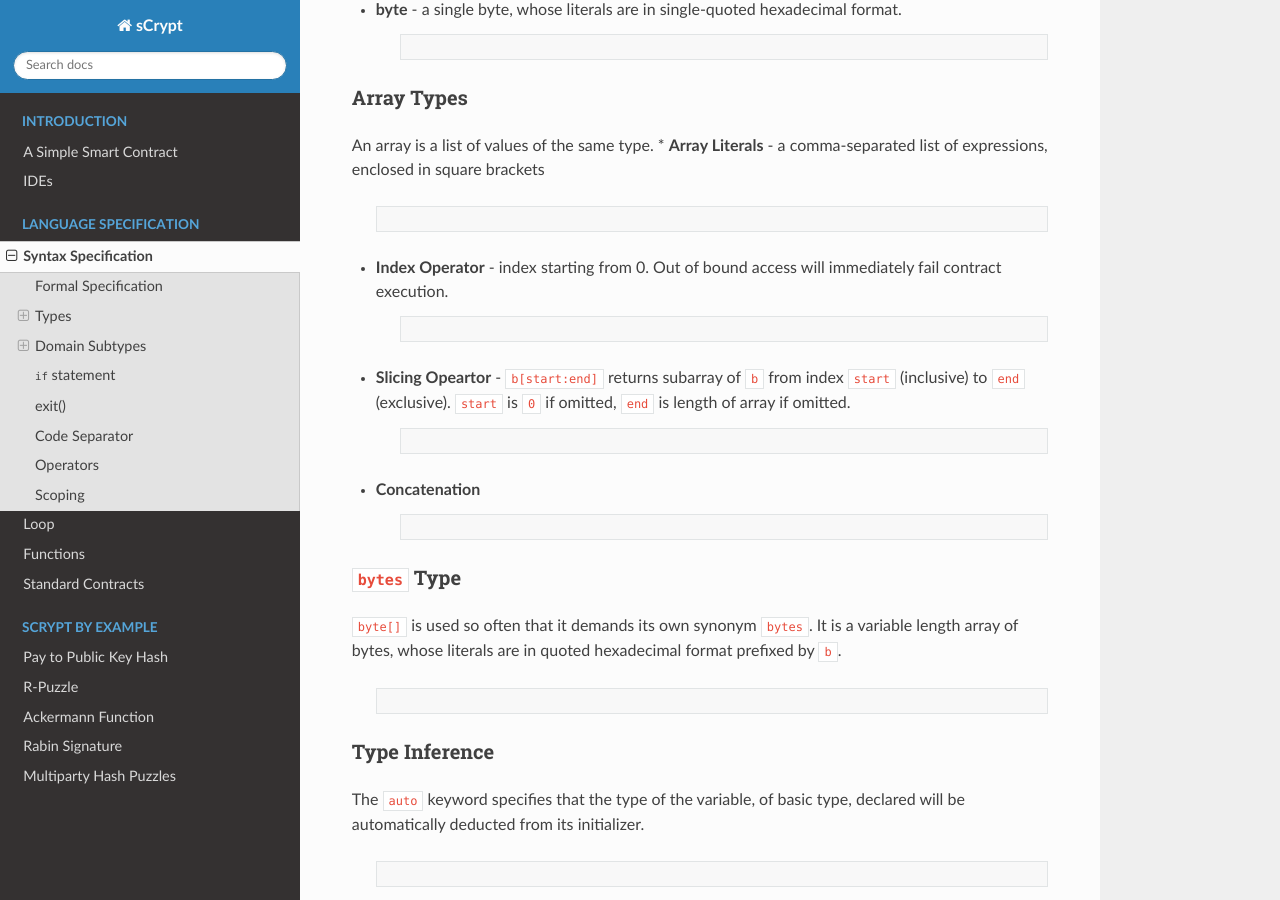
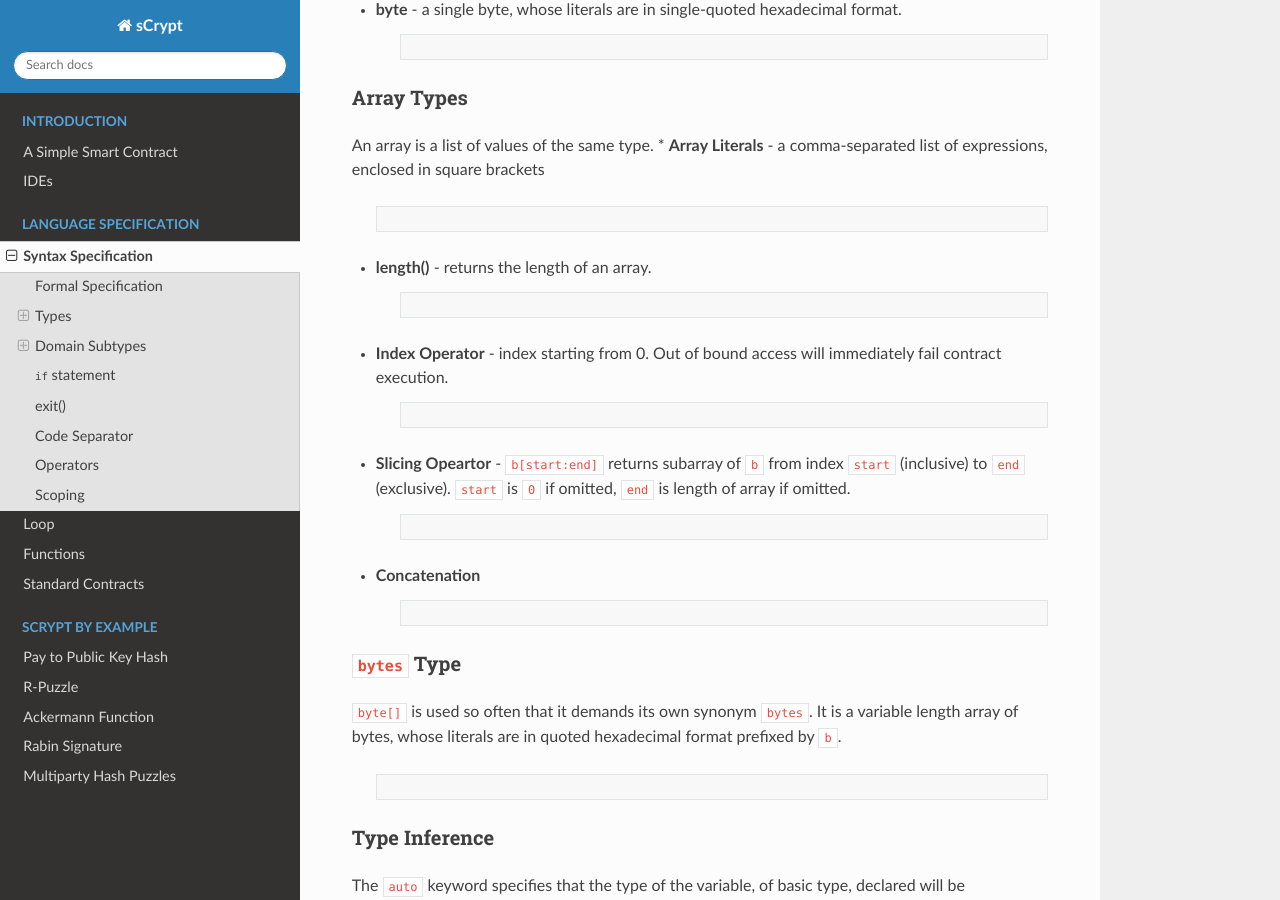
Before and after one commit to sCrypt-Inc/specification, a Sphinx documentation site: the page built from docs/syntax.rst, in a window 1280 px wide and 900 px high, scrolled down 1190 px. Built offline with Sphinx 7.4.7 and the Read the Docs theme 2.0.0, drawn with Linux system fonts in a browser that asks for light colours.

Commit message:
add length() for array

```diff
--- a/docs/syntax.rst
+++ b/docs/syntax.rst
@@ -72,11 +72,17 @@ An array is a list of values of the same type.
         int[] c = [72, -4 - 1 - 40, 833 * (99 + 9901) + 8888];
         int[] empty = [];
 
+* **length()** - returns the length of an array.
+
+    .. code-block:: solidity
+
+        int a = length([1, 4, 2]); // a == 3
+
 * **Index Operator** - index starting from 0. Out of bound access will immediately fail contract execution.
 
     .. code-block:: solidity
 
-        int a = [1, 4, 2]
+        int a = [1, 4, 2];
         int d = a[2];
         a[1] = -4;
 
```
